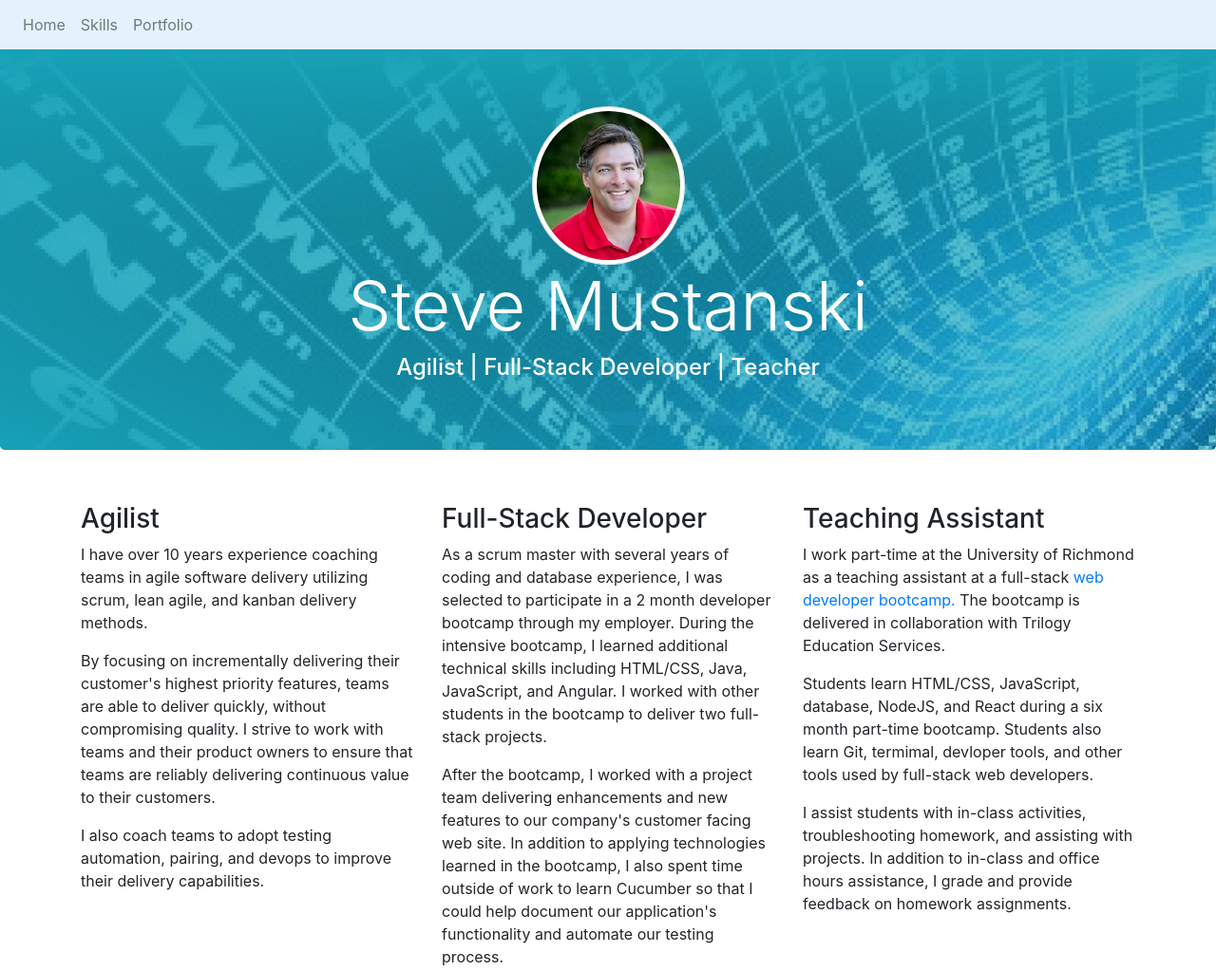
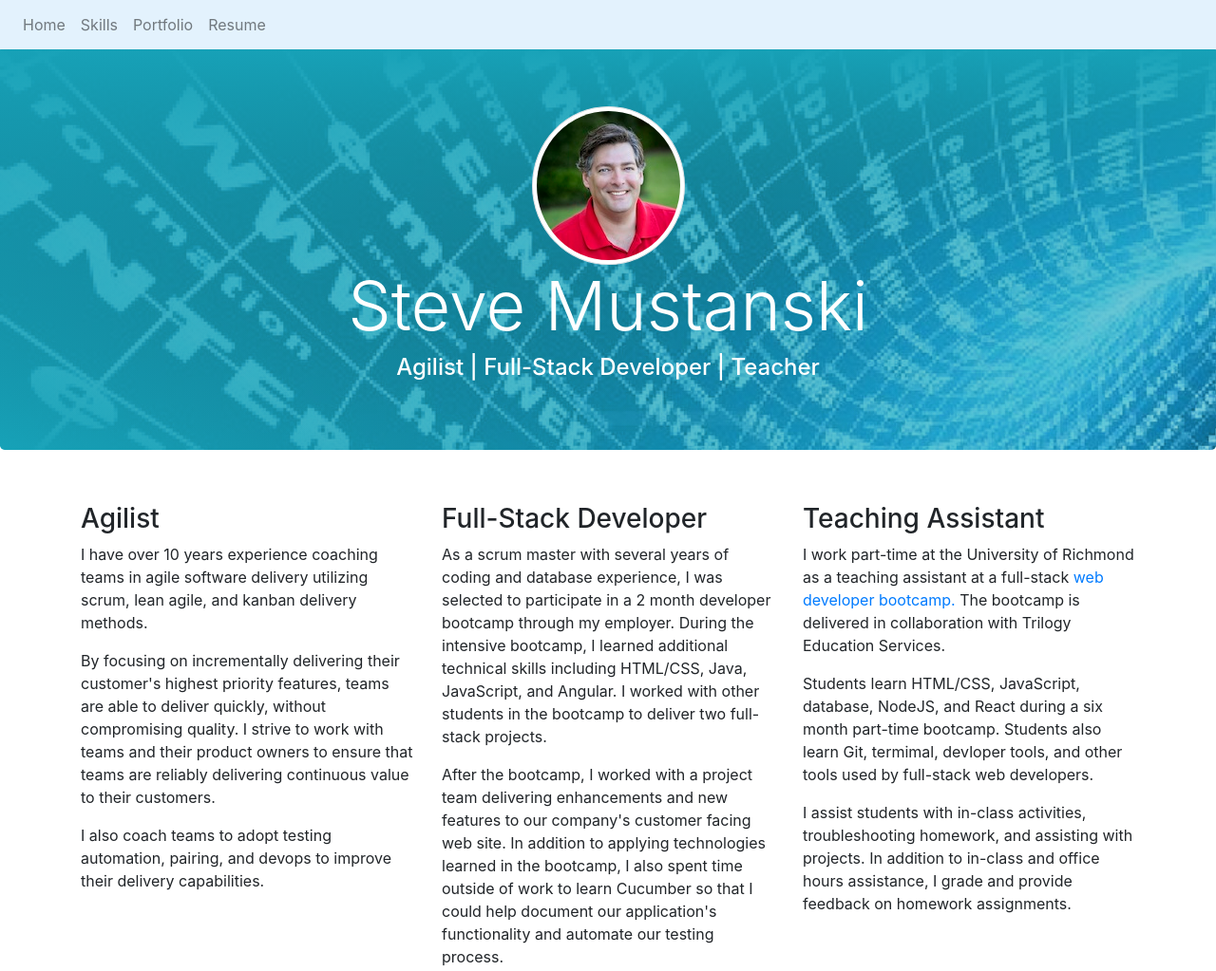
Before and after one commit to SteveMustanski/SteveMustanski.github.io, a plain HTML site: page index.html in a window 1280 px wide. Shown: the top 1023 px of the page at 95% size. Drawn offline with nearby package versions, Linux system fonts and the light colour scheme.

Commit message:
added resume link and pdf file

```diff
--- a/index.html
+++ b/index.html
@@ -25,6 +25,9 @@
           </li>
           <li class="nav-item">
             <a class="nav-link" href="https://portfolio.stevemustanski.com/">Portfolio</a>
+          </li>
+          <li class="nav-item">
+            <a class="nav-link" href="img/SteveRez2019.pdf">Resume</a>
           </li>
         </ul>
       <!-- </div> -->
```
Also changed, not shown: 1 other file.
